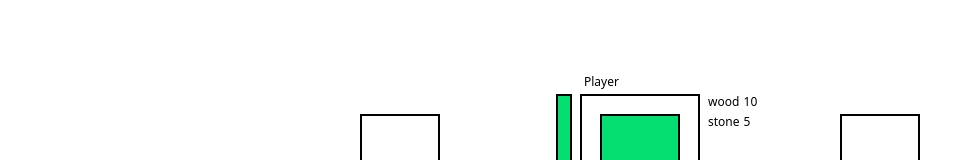
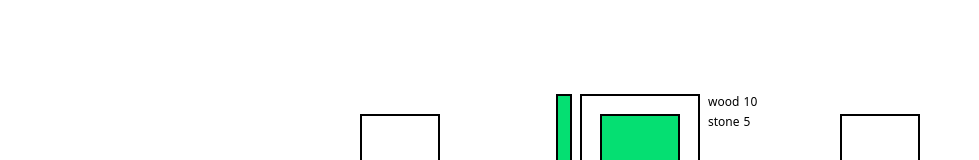
Before and after one commit to tylerschloesser/sim-v20, a React (Vite) app: page / in a window 1280 px wide. Shown: the part 246-406 px from the top of the page, without its empty margins (0-979 px from the left). Built offline with nearby package versions, Linux system fonts and the light colour scheme.

Commit message:
cleanup progress

```diff
--- a/src/player-component.tsx
+++ b/src/player-component.tsx
@@ -27,9 +27,7 @@ export function PlayerComponent() {
           'absolute bottom-full p-1',
           'text-xs',
         )}
-      >
-        Player
-      </div>
+      ></div>
       <EnergyBar energy={state.player.energy} />
       <InventoryGrid inventory={state.player.inventory} />
       <ActionDisplay />
@@ -149,7 +147,7 @@ function ActionDisplay() {
       >
         <div
           className={clsx(
-            'absolute inset-0 bg-blue-400',
+            'absolute inset-0 bg-gray-300',
             'origin-left',
           )}
           style={{
```
